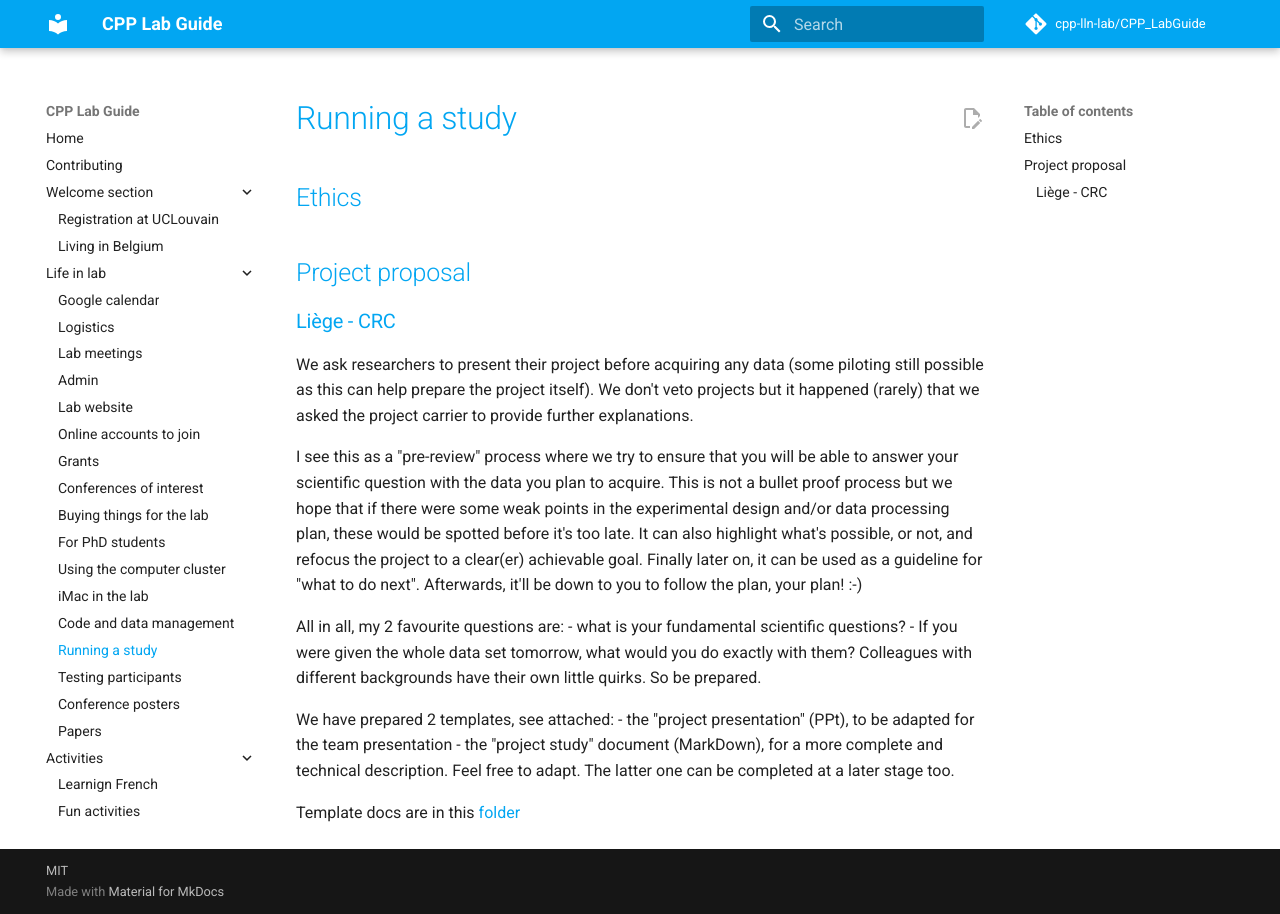
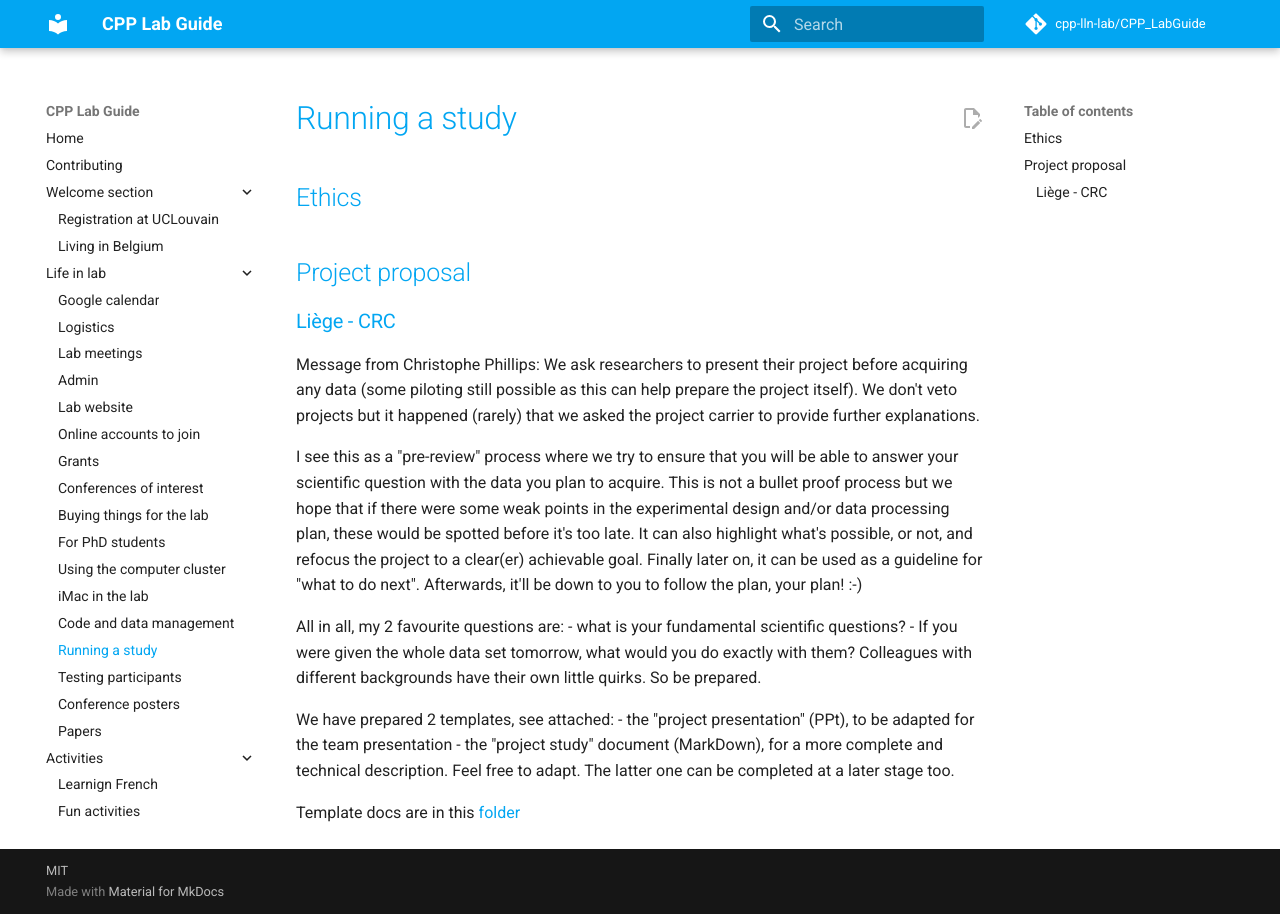
Before and after one commit to cpp-lln-lab/CPP_LabGuide, an MkDocs documentation site: the page built from doc/running_a_study.md, in a window 1280 px wide. Built offline with MkDocs 1.6.1 and Material for MkDocs 9.7.7, drawn with Linux system fonts in a browser that asks for light colours; comment, search, counter and statistics services are not loaded.

Commit message:
Update doc/running_a_study.md
Co-authored-by: Marco Barilari <38101692+marcobarilari@users.noreply.github.com>

```diff
--- a/doc/running_a_study.md
+++ b/doc/running_a_study.md
@@ -4,7 +4,9 @@
 ### Liège - CRC
 
 
+Message from Christophe Phillips:
 We ask researchers to present their project before acquiring any data (some piloting still possible as this can help prepare the project itself).  We don't veto projects but it happened (rarely) that we asked the project carrier to provide further explanations.
+
 
 I see this as a "pre-review" process where we try to ensure that you will be able to answer your scientific question with the data you plan to acquire. This is not a bullet proof process but we hope that if there were some weak points in the experimental design and/or data processing plan, these would be spotted before it's too late. It can also highlight what's possible, or not, and refocus the project to a clear(er) achievable goal. Finally later on, it can be used as a guideline for "what to do next". Afterwards, it'll be down to you to follow the plan, your plan! :-)
 
```
